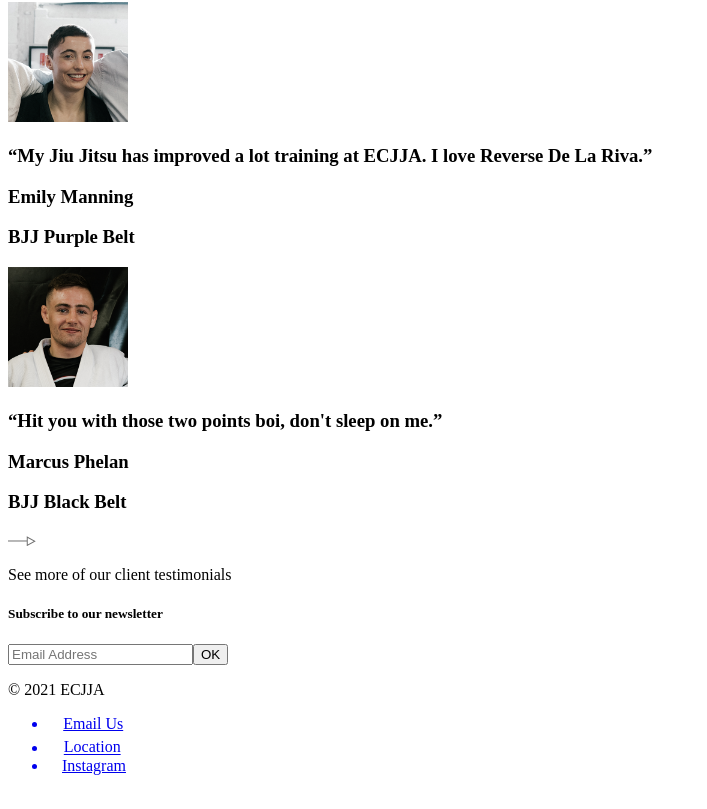
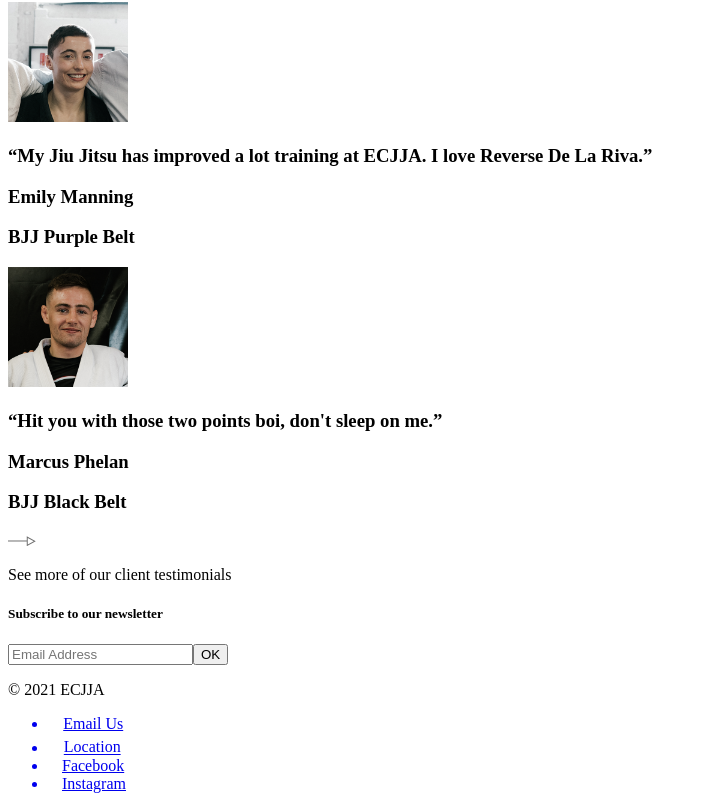
Before and after one commit to slammer1870/ecjja-index, a Next.js app: page / in a window 1280 px wide. Shown: the part 1851-2660 px from the top of the page, without its empty margins (0-707 px from the left). Built offline with nearby package versions, Linux system fonts and the light colour scheme.

Commit message:
add: facebook social link in footer

```diff
--- a/components/Footer.js
+++ b/components/Footer.js
@@ -56,6 +56,27 @@ const Footer = () => (
           <span className="ml-3">Location</span>
         </li>
       </a>
+      <a href="https://www.facebook.com/ECJJA/" target="_blank">
+        <li className="text-white flex text-sm items-center">
+          <svg
+            xmlns="http://www.w3.org/2000/svg"
+            width="14"
+            height="14"
+            viewBox="0 0 7.311 14"
+          >
+            <path
+              id="Path_38"
+              data-name="Path 38"
+              d="M84.744,14V7.622h2.178l.311-2.489H84.744V3.578c0-.7.233-1.244,1.244-1.244h1.322V.078C87,.078,86.222,0,85.367,0a3,3,0,0,0-3.189,3.267V5.133H80V7.622h2.178V14Z"
+              transform="translate(-80)"
+              fill="#fff"
+              fill-rule="evenodd"
+            />
+          </svg>
+
+          <span className="ml-3">Facebook</span>
+        </li>
+      </a>
       <a href="https://www.instagram.com/ecjja/" target="_blank">
         <li className="text-white flex text-sm items-center">
           <svg
```
